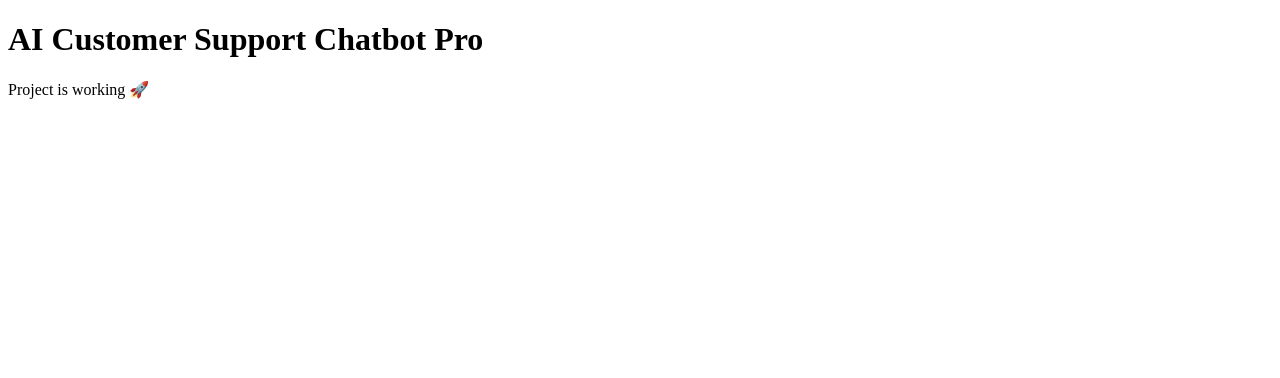
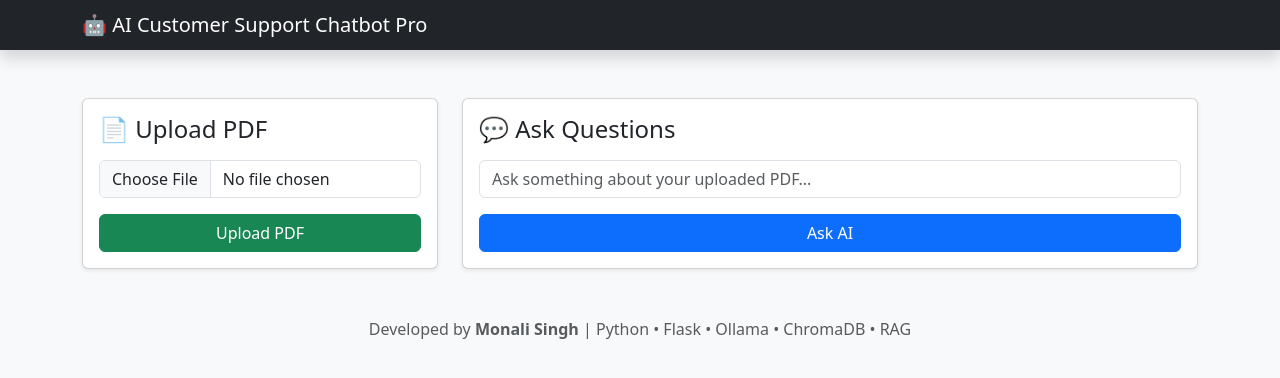
Before and after one commit to minnie703/ai-customer-support-chatbot-pro, a Flask app: page / in a window 1280 px wide. Shown: the top 378 px of the page. Run offline with Flask 3, Linux system fonts and the light colour scheme.

Commit message:
Completed AI Customer Support Chatbot Pro v1

```diff
--- a/ai-customer-support-chatbot/app.py
+++ b/ai-customer-support-chatbot/app.py
@@ -9,14 +9,42 @@
 
 from flask import Flask, render_template, request
 
-from utils.vector_store import search_chunks
+from utils.pdf_reader import extract_text
+from utils.chunker import create_chunks
+from utils.vector_store import store_chunks, search_chunks
 from utils.chatbot import ask_llm
 
 app = Flask(__name__)
 
+UPLOAD_FOLDER = "uploads"
+
 @app.route("/")
 def home():
     return render_template("index.html")
+
+
+@app.route("/upload", methods=["POST"])
+def upload():
+
+    pdf = request.files["pdf"]
+
+    filepath = os.path.join(
+        UPLOAD_FOLDER,
+        pdf.filename
+    )
+
+    pdf.save(filepath)
+
+    text = extract_text(filepath)
+
+    chunks = create_chunks(text)
+
+    store_chunks(chunks)
+
+    return render_template(
+        "index.html",
+        message="✅ PDF uploaded successfully!"
+    )
 
 
 @app.route("/ask", methods=["POST"])
@@ -28,7 +56,10 @@
 
     context = "\n".join(results)
 
-    answer = ask_llm(context, question)
+    answer = ask_llm(
+        context,
+        question
+    )
 
     return render_template(
         "index.html",
--- a/ai-customer-support-chatbot/templates/index.html
+++ b/ai-customer-support-chatbot/templates/index.html
@@ -1,10 +1,158 @@
 <!DOCTYPE html>
-<html>
+<html lang="en">
+
 <head>
+
+    <meta charset="UTF-8">
+    <meta name="viewport" content="width=device-width, initial-scale=1.0">
+
     <title>AI Customer Support Chatbot Pro</title>
+
+    <link href="https://cdn.jsdelivr.net/npm/bootstrap@5.3.3/dist/css/bootstrap.min.css"
+          rel="stylesheet">
+
 </head>
-<body>
-    <h1>AI Customer Support Chatbot Pro</h1>
-    <p>Project is working 🚀</p>
+
+<body class="bg-light">
+
+    <!-- Navbar -->
+
+    <nav class="navbar navbar-dark bg-dark shadow">
+
+        <div class="container">
+
+            <span class="navbar-brand mb-0 h1">
+                🤖 AI Customer Support Chatbot Pro
+            </span>
+
+        </div>
+
+    </nav>
+
+    <!-- Main Container -->
+
+    <div class="container mt-5">
+
+        <div class="row">
+
+            <!-- Upload Section -->
+
+            <div class="col-md-4">
+
+                <div class="card shadow-sm">
+
+                    <div class="card-body">
+
+                        <h4 class="card-title mb-3">
+                            📄 Upload PDF
+                        </h4>
+
+                        <form action="/upload"
+                              method="POST"
+                              enctype="multipart/form-data">
+
+                            <input type="file"
+                                   name="pdf"
+                                   class="form-control mb-3"
+                                   accept=".pdf"
+                                   required>
+
+                            <button class="btn btn-success w-100">
+                                Upload PDF
+                            </button>
+
+                        </form>
+
+                        {% if message %}
+
+                        <div class="alert alert-success mt-3">
+                            {{ message }}
+                        </div>
+
+                        {% endif %}
+
+                    </div>
+
+                </div>
+
+            </div>
+
+            <!-- Chat Section -->
+
+            <div class="col-md-8">
+
+                <div class="card shadow-sm">
+
+                    <div class="card-body">
+
+                        <h4 class="card-title mb-3">
+                            💬 Ask Questions
+                        </h4>
+
+                        <form action="/ask"
+                              method="POST">
+
+                            <input type="text"
+                                   name="question"
+                                   class="form-control mb-3"
+                                   placeholder="Ask something about your uploaded PDF..."
+                                   required>
+
+                            <button class="btn btn-primary w-100">
+                                Ask AI
+                            </button>
+
+                        </form>
+
+                        {% if question %}
+
+                        <hr>
+
+                        <!-- User Message -->
+
+                        <div class="alert alert-primary">
+
+                            <strong>👤 You:</strong>
+
+                            <br>
+
+                            {{ question }}
+
+                        </div>
+
+                        <!-- AI Response -->
+
+                        <div class="alert alert-success">
+
+                            <strong>🤖 AI Assistant:</strong>
+
+                            <br><br>
+
+                            {{ answer }}
+
+                        </div>
+
+                        {% endif %}
+
+                    </div>
+
+                </div>
+
+            </div>
+
+        </div>
+
+    </div>
+
+    <!-- Footer -->
+
+    <footer class="text-center mt-5 mb-3 text-muted">
+
+        Developed by <strong>Monali Singh</strong> |
+        Python • Flask • Ollama • ChromaDB • RAG
+
+    </footer>
+
 </body>
+
 </html>
```
Also changed, not shown: templates/index.html (deleted, +0 -59 lines), 1 other file.
